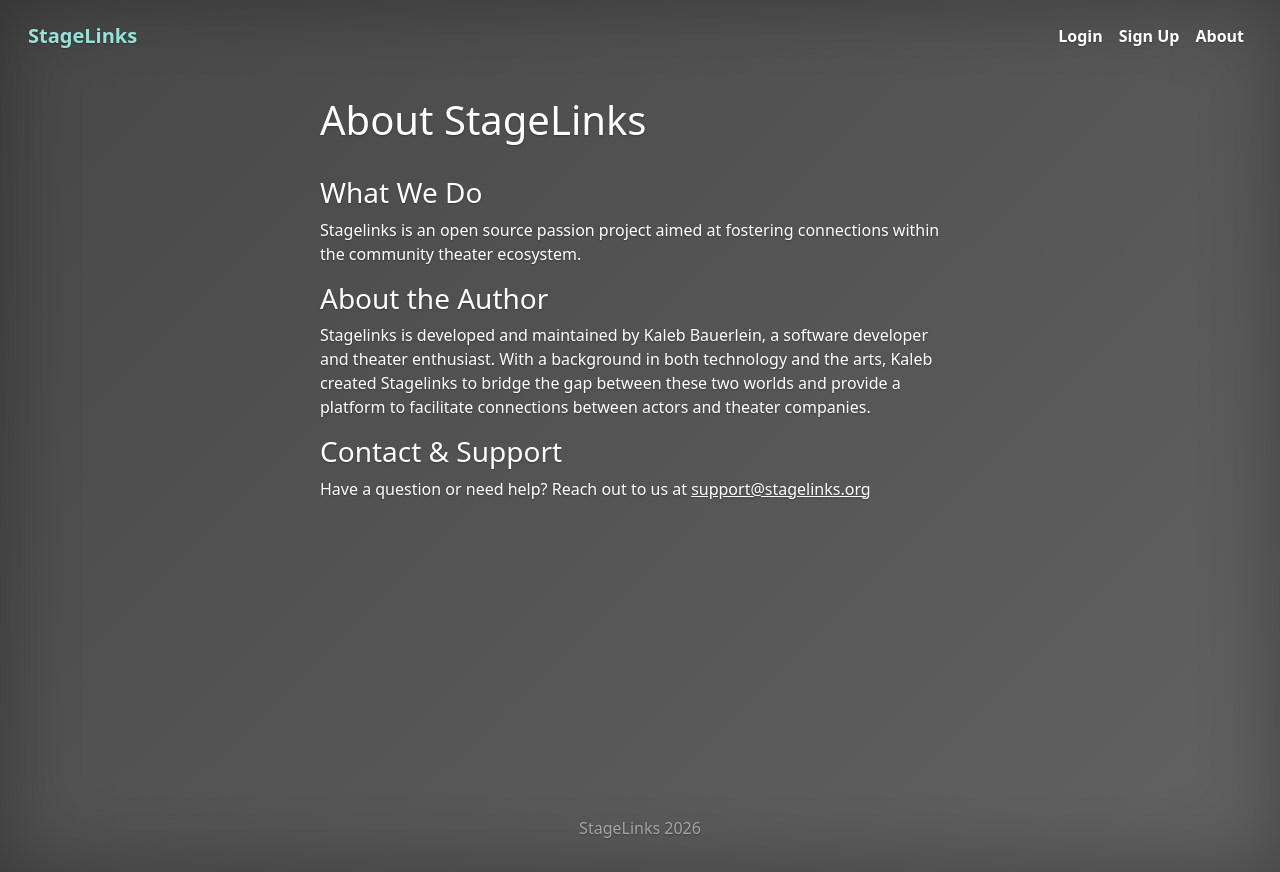
After one commit to kalebb1002/StageLinks, a Flask app: page /about in a window 1280 px wide. The commit adds this page. Run offline with Flask 3, Linux system fonts and the light colour scheme; some libraries are stand-ins or nearby versions.

Commit message:
added a brief 'about' page that includes support email

```diff
--- a/routes.py
+++ b/routes.py
@@ -58,6 +58,9 @@ def register():
         print(form.errors) # Print form errors to console for debugging
     return render_template('register.html', form=form)
 
+@app.route('/about')
+def about():
+    return render_template('about.html')
 
 @app.route('/profile/<username>', methods=['GET', 'POST'])
 def profile(username):
--- /dev/null
+++ b/templates/about.html
@@ -0,0 +1,15 @@
+{% extends "base.html" %}
+{% block title %}About - StageLinks{% endblock %}
+{% block content %}
+    <h1>About StageLinks</h1><br>
+
+    <h3>What We Do</h3>
+    <p>Stagelinks is an open source passion project aimed at fostering connections within the community theater ecosystem.</p>
+
+    <h3>About the Author</h3>
+    <p>Stagelinks is developed and maintained by Kaleb Bauerlein, a software developer and theater enthusiast. With a background in both technology and the arts,
+        Kaleb created Stagelinks to bridge the gap between these two worlds and provide a platform to facilitate connections between actors and theater companies.</p>
+
+    <h3>Contact & Support</h3>
+    <p>Have a question or need help? Reach out to us at <a href="mailto:support@stagelinks.org" class="text-white">support@stagelinks.org</a></p>
+{% endblock %}
--- a/templates/base.html
+++ b/templates/base.html
@@ -39,6 +39,9 @@
                                 <a class="nav-link fw-bold" href="{{ url_for('register') }}">Sign Up</a>
                             </li>
                         {% endif %}
+                            <li class="nav-item">
+                                <a class="nav-link fw-bold" href="{{ url_for('about') }}">About</a>
+                            </li>
                     </ul>
                 </div>
             </div>
```
